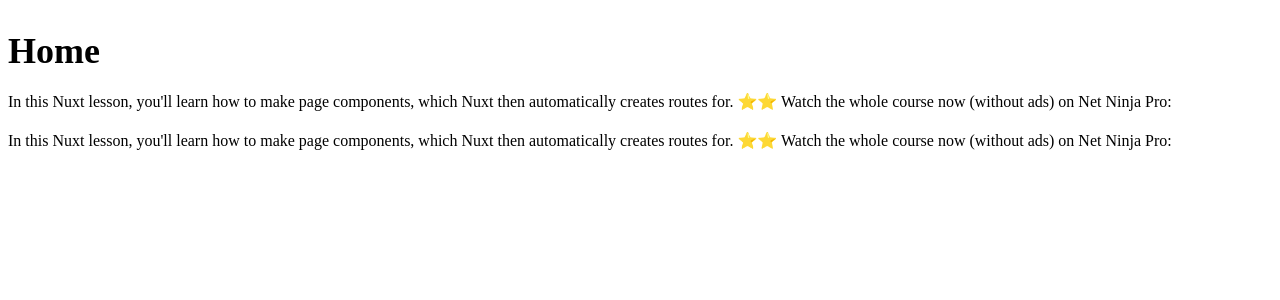
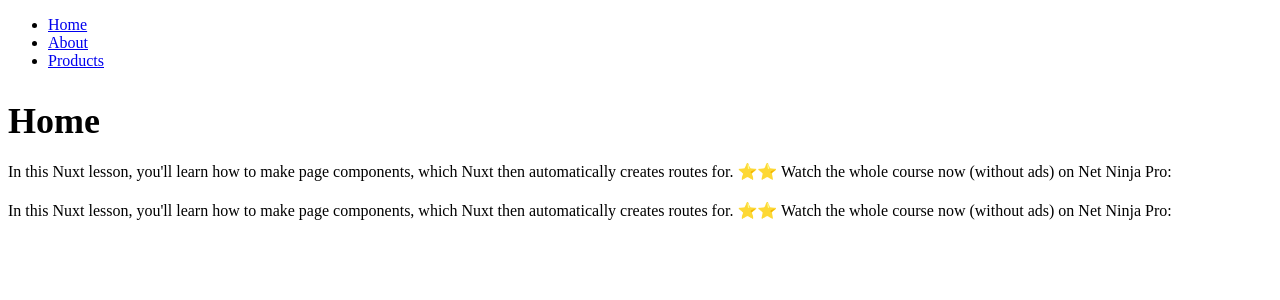
Before and after one commit to mchocho/nuxt-js-crash, a Nuxt app: page / in a window 1280 px wide. Shown: the top 300 px of the page. Built offline with nearby package versions, Linux system fonts and the light colour scheme.

Commit message:
The NuxtLink component is the new anchor and RouterLink tag

```diff
--- a/pages/index.vue
+++ b/pages/index.vue
@@ -1,9 +1,40 @@
 <template>
+  <div>
+    <header>
+      <nav>
+        <ul>
+          <!--
+            <NuxtLink> component
+
+            ref: https://nuxt.com/docs/api/components/nuxt-link#nuxtlink
+
+            NuxtLink determines whether the link is internal or external
+            and renders it accordingly with available optimizations
+            (prefetching, default attributes, etc).
+
+            It's a replacement for the <a> and <RouterLink> tags and performs
+            faster.
+          -->
+            <li>
+            <NuxtLink to="/">Home</NuxtLink>
+            </li>
+            <li>
+              <NuxtLink to="/about">About</NuxtLink>
+            </li>
+            <li>
+              <NuxtLink to="/products">Products</NuxtLink>
+            </li>
+        </ul>
+      </nav>
+    </header>
+
+
     <h2>Home</h2>
 
     <p>In this Nuxt lesson, you'll learn how to make page components, which Nuxt then automatically creates routes for. ⭐⭐ Watch the whole course now (without ads) on Net Ninja Pro:</p>
 
     <p>In this Nuxt lesson, you'll learn how to make page components, which Nuxt then automatically creates routes for. ⭐⭐ Watch the whole course now (without ads) on Net Ninja Pro:</p>
+  </div>
 </template>
 
 <script>
```
